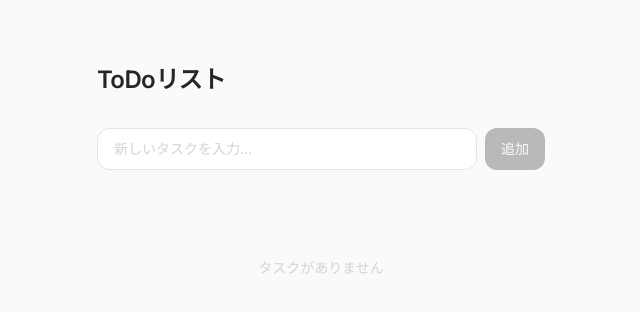
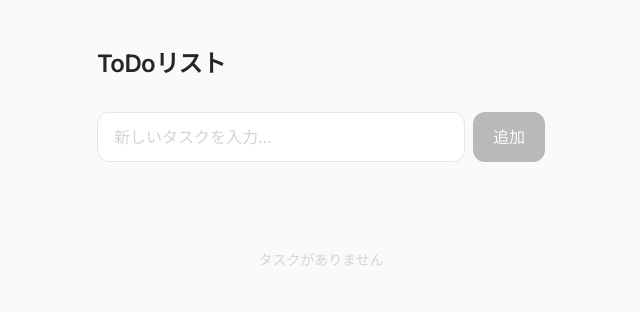
Before and after one commit to gasgasomoya-lab/ToDo, a Next.js app: page / in a window 1280 px wide. Shown: the top 312 px of the page, without its empty margins (319-959 px from the left). Built offline with nearby package versions, Linux system fonts and the light colour scheme.

Commit message:
fix: スマホ対応 - タップ領域拡大・削除ボタン常時表示

```diff
--- a/app/page.tsx
+++ b/app/page.tsx
@@ -52,7 +52,7 @@ export default function Home() {
   if (!mounted) return null
 
   return (
-    <main className="min-h-screen flex items-start justify-center pt-16 px-4">
+    <main className="min-h-screen flex items-start justify-center pt-12 px-4 pb-12">
       <div className="w-full max-w-md">
 
         {/* ヘッダー */}
@@ -76,12 +76,12 @@ export default function Home() {
             onChange={e => setInput(e.target.value)}
             onKeyDown={e => e.key === 'Enter' && addTodo()}
             placeholder="新しいタスクを入力..."
-            className="flex-1 px-4 py-2.5 rounded-xl border border-stone-200 bg-white text-stone-800 placeholder-stone-300 text-sm focus:outline-none focus:ring-2 focus:ring-stone-300 transition"
+            className="flex-1 px-4 py-3 rounded-xl border border-stone-200 bg-white text-stone-800 placeholder-stone-300 text-base focus:outline-none focus:ring-2 focus:ring-stone-300 transition"
           />
           <button
             onClick={addTodo}
             disabled={!input.trim()}
-            className="px-4 py-2.5 rounded-xl bg-stone-800 text-white text-sm font-medium hover:bg-stone-700 disabled:opacity-30 disabled:cursor-not-allowed transition"
+            className="px-5 py-3 rounded-xl bg-stone-800 text-white text-base font-medium hover:bg-stone-700 active:bg-stone-900 disabled:opacity-30 disabled:cursor-not-allowed transition"
           >
             追加
           </button>
@@ -97,23 +97,25 @@ export default function Home() {
             {todos.map(todo => (
               <li
                 key={todo.id}
-                className="flex items-center gap-3 px-4 py-3 bg-white rounded-xl border border-stone-100 group hover:border-stone-200 transition"
+                className="flex items-center gap-3 px-3 py-3 bg-white rounded-xl border border-stone-100 hover:border-stone-200 transition"
               >
-                {/* チェックボックス */}
+                {/* チェックボタン：タップ領域を大きく */}
                 <button
                   onClick={() => toggleTodo(todo.id)}
-                  className={`shrink-0 w-5 h-5 rounded-full border-2 flex items-center justify-center transition ${
+                  className="shrink-0 w-11 h-11 flex items-center justify-center rounded-full active:bg-stone-100 transition"
+                  aria-label={todo.done ? '未完了に戻す' : '完了にする'}
+                >
+                  <span className={`w-6 h-6 rounded-full border-2 flex items-center justify-center transition ${
                     todo.done
                       ? 'bg-stone-800 border-stone-800'
-                      : 'border-stone-300 hover:border-stone-500'
-                  }`}
-                  aria-label={todo.done ? '未完了に戻す' : '完了にする'}
-                >
-                  {todo.done && (
-                    <svg className="w-2.5 h-2.5 text-white" fill="none" viewBox="0 0 10 10" stroke="currentColor" strokeWidth={2.5}>
-                      <path strokeLinecap="round" strokeLinejoin="round" d="M1.5 5l2.5 2.5 4.5-4.5" />
-                    </svg>
-                  )}
+                      : 'border-stone-300'
+                  }`}>
+                    {todo.done && (
+                      <svg className="w-3 h-3 text-white" fill="none" viewBox="0 0 10 10" stroke="currentColor" strokeWidth={2.5}>
+                        <path strokeLinecap="round" strokeLinejoin="round" d="M1.5 5l2.5 2.5 4.5-4.5" />
+                      </svg>
+                    )}
+                  </span>
                 </button>
 
                 {/* テキスト */}
@@ -125,13 +127,13 @@ export default function Home() {
                   {todo.text}
                 </span>
 
-                {/* 削除ボタン */}
+                {/* 削除ボタン：常に表示・タップ領域を大きく */}
                 <button
                   onClick={() => deleteTodo(todo.id)}
-                  className="shrink-0 w-6 h-6 flex items-center justify-center rounded-lg text-stone-300 hover:text-stone-500 hover:bg-stone-50 opacity-0 group-hover:opacity-100 transition"
+                  className="shrink-0 w-11 h-11 flex items-center justify-center rounded-full text-stone-300 hover:text-stone-500 active:bg-stone-100 transition"
                   aria-label="削除"
                 >
-                  <svg className="w-3.5 h-3.5" fill="none" viewBox="0 0 14 14" stroke="currentColor" strokeWidth={2}>
+                  <svg className="w-4 h-4" fill="none" viewBox="0 0 14 14" stroke="currentColor" strokeWidth={2}>
                     <path strokeLinecap="round" d="M2 2l10 10M12 2L2 12" />
                   </svg>
                 </button>
@@ -145,7 +147,7 @@ export default function Home() {
           <div className="mt-4 text-right">
             <button
               onClick={() => setTodos(prev => prev.filter(t => !t.done))}
-              className="text-xs text-stone-400 hover:text-stone-600 transition"
+              className="py-2 px-3 text-xs text-stone-400 hover:text-stone-600 active:text-stone-800 transition"
             >
               完了済みをすべて削除
             </button>
```
